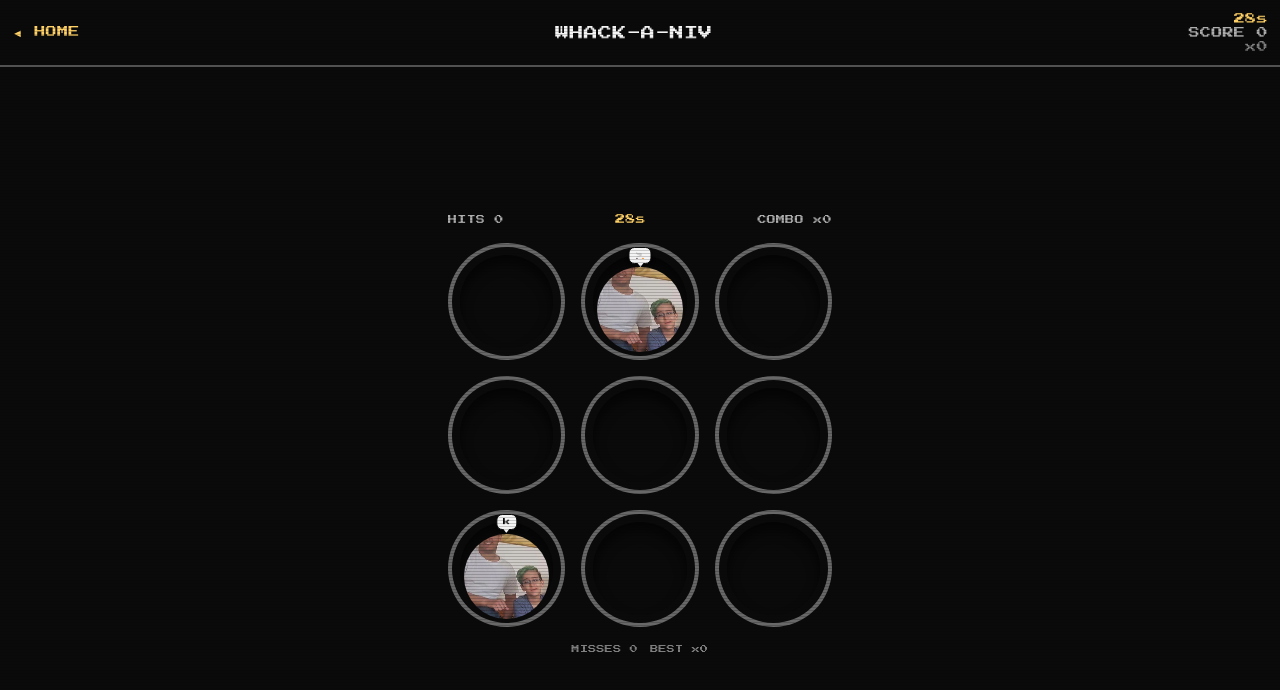
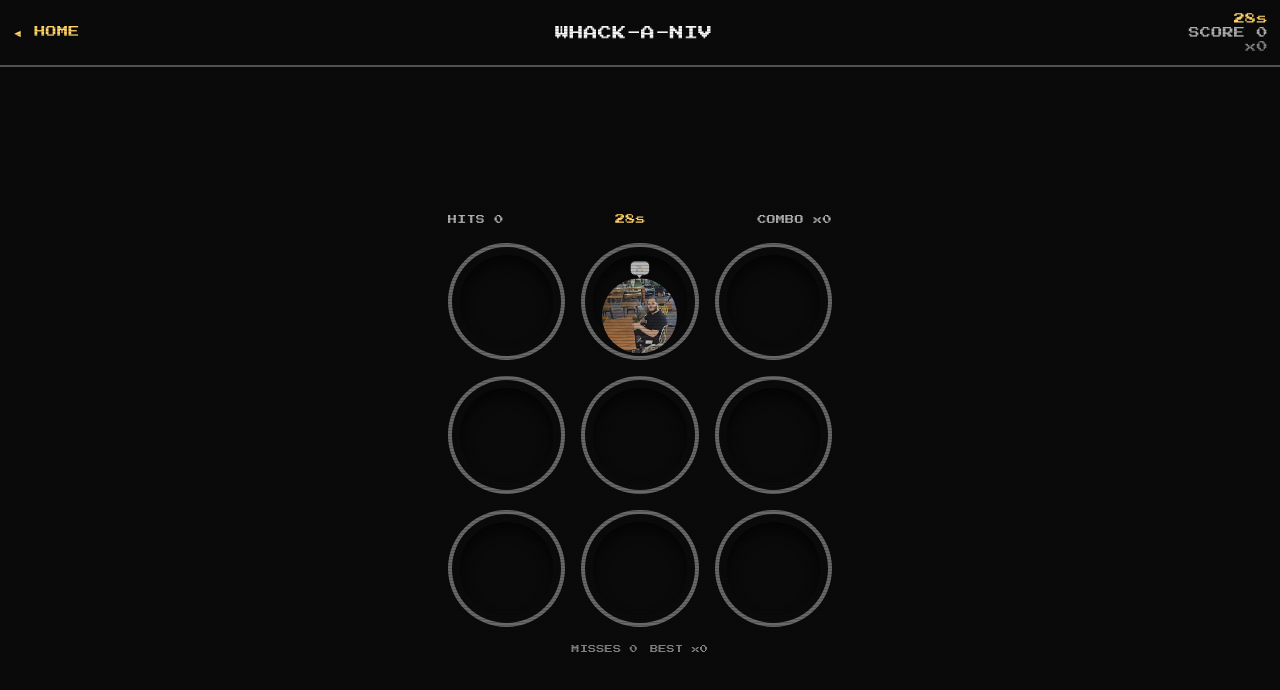
Before and after one commit to OrelKo1/niv-mini-games, a Next.js app: page /whack-a-niv in a window 1280 px wide. Both pictures are taken after a click on the button "START". Shown: the top 690 px of the page. Built offline with nearby package versions, Linux system fonts and the light colour scheme.

Commit message:
feat(whack-a-niv): rotating niv faces per spawn + ramped spawn rate

```diff
--- a/app/whack-a-niv/page.tsx
+++ b/app/whack-a-niv/page.tsx
@@ -11,30 +11,18 @@ import {
   whack,
 } from "@/games/whack-a-niv/engine";
 import { ROUND_MS, type WhackState } from "@/games/whack-a-niv/types";
-import { NIV_MANIFEST } from "@/lib/niv-manifest";
+import { pickFaceForGame } from "@/lib/niv/face-pool";
 import { useNivStore } from "@/lib/store/use-niv-store";
 import { useAchievements } from "@/lib/achievements/use-achievements";
 
 const ROUNDS_KEY = "whack-a-niv:rounds" as const;
-
-function pickHeadSrc(): string {
-  const own = NIV_MANIFEST.assets.filter((a) => a.game === "whack-a-niv");
-  const pool = own.length ? own : NIV_MANIFEST.assets;
-  if (pool.length === 0) return "/niv/placeholder.webp";
-  const a = pool[Math.floor(Math.random() * pool.length)];
-  return a.paths.avatar256 ?? a.paths.avatar128 ?? a.paths.avatar64;
-}
 
 export default function WhackANivPage() {
   const [state, setState] = useState<WhackState>(() => createInitialState(0));
   const stateRef = useRef(state);
   stateRef.current = state;
 
-  const [headSrc, setHeadSrc] = useState<string>("/niv/placeholder.webp");
-  // Locked-in head per game start so it doesn't churn each render.
-  useEffect(() => {
-    setHeadSrc(pickHeadSrc());
-  }, []);
+  const pickAsset = useCallback(() => pickFaceForGame("whack-a-niv"), []);
 
   const [now, setNow] = useState<number>(() =>
     typeof performance !== "undefined" ? performance.now() : 0
@@ -75,7 +63,6 @@ export default function WhackANivPage() {
     setState(startGame(t));
     setNow(t);
     setShake(false);
-    setHeadSrc(pickHeadSrc());
   }, []);
 
   // -------- Game loop (rAF) --------
@@ -87,14 +74,14 @@ export default function WhackANivPage() {
       setNow(t);
       const cur = stateRef.current;
       if (cur.status === "playing") {
-        const next = step(cur, t, defaultRng);
+        const next = step(cur, t, defaultRng, pickAsset);
         if (next !== cur) setState(next);
       }
       raf = requestAnimationFrame(loop);
     };
     raf = requestAnimationFrame(loop);
     return () => cancelAnimationFrame(raf);
-  }, []);
+  }, [pickAsset]);
 
   // -------- End-of-game milestones --------
   const overFiredRef = useRef(false);
@@ -283,7 +270,6 @@ export default function WhackANivPage() {
 
             <Holes
               holes={state.holes}
-              headSrc={headSrc}
               flashing={flashing}
               thumping={thumping}
               onWhack={handleWhack}
--- a/games/whack-a-niv/Holes.tsx
+++ b/games/whack-a-niv/Holes.tsx
@@ -5,8 +5,6 @@ import type { Hole } from "./types";
 
 export interface HolesProps {
   holes: Hole[];
-  /** Image src for the Niv head sprite. */
-  headSrc: string;
   /** Hole ids that should flash red (recent miss-tap). */
   flashing: Set<number>;
   /** Hole ids that should flash green (recent hit). */
@@ -15,9 +13,10 @@ export interface HolesProps {
   disabled?: boolean;
 }
 
+const PLACEHOLDER_HEAD = "/niv/placeholder.webp";
+
 export function Holes({
   holes,
-  headSrc,
   flashing,
   thumping,
   onWhack,
@@ -57,7 +56,11 @@ export function Holes({
               <div className="absolute inset-0 flex items-end justify-center pb-1 pointer-events-none">
                 <div className="relative w-[78%] aspect-square animate-whack-pop">
                   <Image
-                    src={headSrc}
+                    src={
+                      h.asset?.paths.avatar128 ??
+                      h.asset?.paths.avatar64 ??
+                      PLACEHOLDER_HEAD
+                    }
                     alt=""
                     fill
                     sizes="80px"
--- a/games/whack-a-niv/engine.ts
+++ b/games/whack-a-niv/engine.ts
@@ -1,10 +1,12 @@
+import type { NivAsset } from "@/lib/niv-types";
 import {
   HEAD_TTL_MAX,
   HEAD_TTL_MIN,
   HOLE_COUNT,
   PRECRIME_WINDOW_MS,
   ROUND_MS,
-  SPAWN_P_PER_TICK,
+  SPAWN_P_END,
+  SPAWN_P_START,
   THOUGHT_BUBBLES,
   type Hole,
   type WhackResult,
@@ -48,7 +50,12 @@ export function startGame(now: number): WhackState {
 }
 
 /** Pure tick: despawns expired heads and (with probability) spawns one new head. */
-export function step(state: WhackState, now: number, rng: RNG): WhackState {
+export function step(
+  state: WhackState,
+  now: number,
+  rng: RNG,
+  pickAsset: () => NivAsset
+): WhackState {
   if (state.status !== "playing") return state;
 
   // End of round
@@ -65,8 +72,13 @@ export function step(state: WhackState, now: number, rng: RNG): WhackState {
     return h;
   });
 
+  // Ramped spawn probability: starts low, ends high over ROUND_MS.
+  const elapsed = state.startedAt ? Math.max(0, now - state.startedAt) : 0;
+  const t = Math.min(1, elapsed / ROUND_MS);
+  const p = SPAWN_P_START + (SPAWN_P_END - SPAWN_P_START) * t;
+
   // Try to spawn at most one head per tick.
-  if (rng() < SPAWN_P_PER_TICK) {
+  if (rng() < p) {
     const empties: number[] = [];
     for (const h of holes) if (!h.occupied) empties.push(h.id);
     if (empties.length > 0) {
@@ -75,6 +87,7 @@ export function step(state: WhackState, now: number, rng: RNG): WhackState {
       const ttl =
         HEAD_TTL_MIN + Math.floor(rng() * (HEAD_TTL_MAX - HEAD_TTL_MIN + 1));
       const bubbleIdx = Math.floor(rng() * THOUGHT_BUBBLES.length);
+      const newAsset = pickAsset();
       holes = holes.map((h) =>
         h.id === target
           ? {
@@ -84,6 +97,7 @@ export function step(state: WhackState, now: number, rng: RNG): WhackState {
               expiresAt: now + ttl,
               thoughtBubble:
                 THOUGHT_BUBBLES[Math.min(bubbleIdx, THOUGHT_BUBBLES.length - 1)],
+              asset: newAsset,
             }
           : h
       );
--- a/games/whack-a-niv/types.ts
+++ b/games/whack-a-niv/types.ts
@@ -1,3 +1,5 @@
+import type { NivAsset } from "@/lib/niv-types";
+
 export const HOLE_COUNT = 9; // 3x3
 export const ROUND_MS = 30_000;
 
@@ -5,8 +7,9 @@ export const ROUND_MS = 30_000;
 export const HEAD_TTL_MIN = 800;
 export const HEAD_TTL_MAX = 1100;
 
-/** Probability per tick (assumed ~60Hz) of attempting a spawn in an empty hole. */
-export const SPAWN_P_PER_TICK = 0.04;
+/** Ramped spawn probability per tick over the course of a round. */
+export const SPAWN_P_START = 0.012;
+export const SPAWN_P_END = 0.045;
 
 /** Window in ms after spawn where a hit counts as "pre-crime". */
 export const PRECRIME_WINDOW_MS = 100;
@@ -40,6 +43,8 @@ export interface Hole {
   spawnedAt?: number;
   /** Random thought-bubble text to render above the head. */
   thoughtBubble?: string;
+  /** Per-spawn rotating Niv asset (face). Set when the hole is occupied. */
+  asset?: NivAsset;
 }
 
 export interface WhackState {
```
Also changed, not shown: 1 other file (tests, documents, lock files or other folders).
